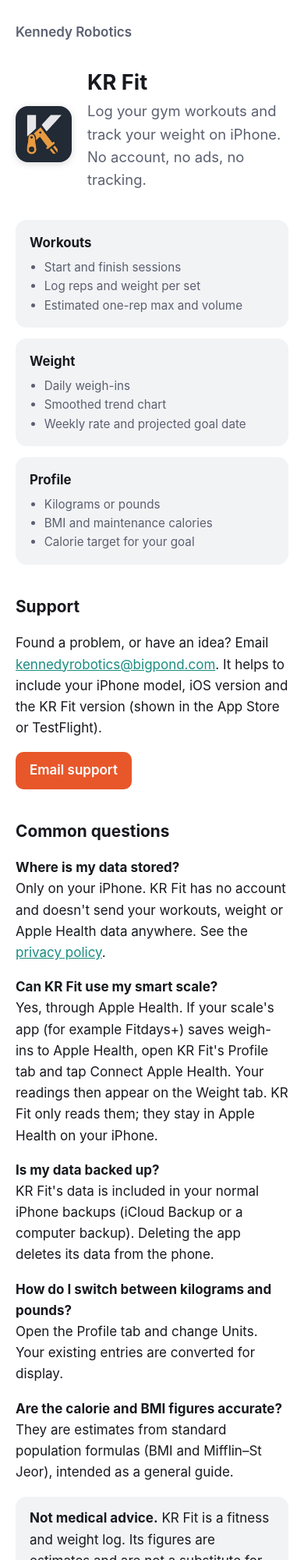
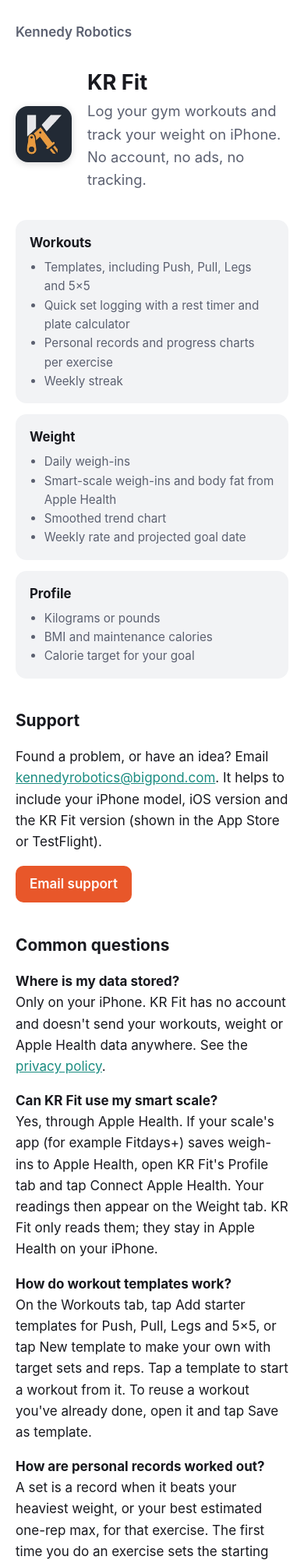
Before and after one commit to kennedyrobotics/kennedyrobotics.github.io, a plain HTML site: page krfit/index.html in a window 390 px wide. Shown: the top 2000 px of the page at 78% size. Drawn offline with Linux system fonts and the light colour scheme.

Commit message:
KR Fit support page: templates, personal records, progress, Apple Health
Feature cards and FAQ updated for v0.3; privacy policy lists templates among
the data stored on the phone (no change in how data is handled).

Co-Authored-By: Claude Opus 5.5 <noreply@anthropic.com>

```diff
--- a/krfit/index.html
+++ b/krfit/index.html
@@ -23,15 +23,17 @@
       <div class="card">
         <h3>Workouts</h3>
         <ul>
-          <li>Start and finish sessions</li>
-          <li>Log reps and weight per set</li>
-          <li>Estimated one-rep max and volume</li>
+          <li>Templates, including Push, Pull, Legs and 5×5</li>
+          <li>Quick set logging with a rest timer and plate calculator</li>
+          <li>Personal records and progress charts per exercise</li>
+          <li>Weekly streak</li>
         </ul>
       </div>
       <div class="card">
         <h3>Weight</h3>
         <ul>
           <li>Daily weigh-ins</li>
+          <li>Smart-scale weigh-ins and body fat from Apple Health</li>
           <li>Smoothed trend chart</li>
           <li>Weekly rate and projected goal date</li>
         </ul>
@@ -60,6 +62,13 @@
       Yes, through Apple Health. If your scale's app (for example Fitdays+) saves weigh-ins to Apple Health, open
       KR Fit's Profile tab and tap Connect Apple Health. Your readings then appear on the Weight tab. KR Fit only
       reads them; they stay in Apple Health on your iPhone.</p>
+    <p><strong>How do workout templates work?</strong><br>
+      On the Workouts tab, tap Add starter templates for Push, Pull, Legs and 5×5, or tap New template to make
+      your own with target sets and reps. Tap a template to start a workout from it. To reuse a workout you've
+      already done, open it and tap Save as template.</p>
+    <p><strong>How are personal records worked out?</strong><br>
+      A set is a record when it beats your heaviest weight, or your best estimated one-rep max, for that
+      exercise. The first time you do an exercise sets the starting point, so it isn't counted as a record.</p>
     <p><strong>Is my data backed up?</strong><br>
       KR Fit's data is included in your normal iPhone backups (iCloud Backup or a computer backup).
       Deleting the app deletes its data from the phone.</p>
```
Also changed, not shown: krfit/privacy/index.html (+1 -1 lines).
